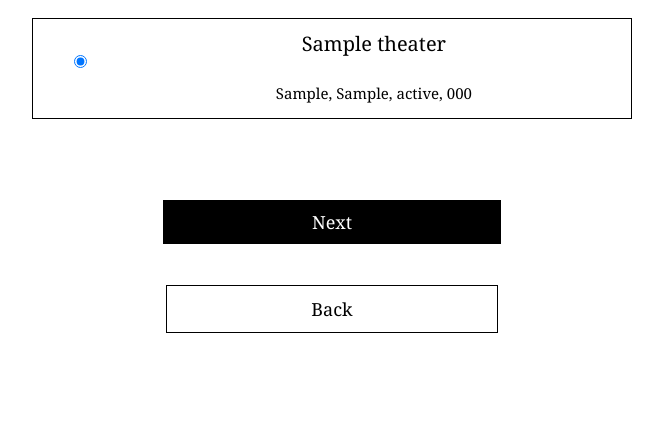
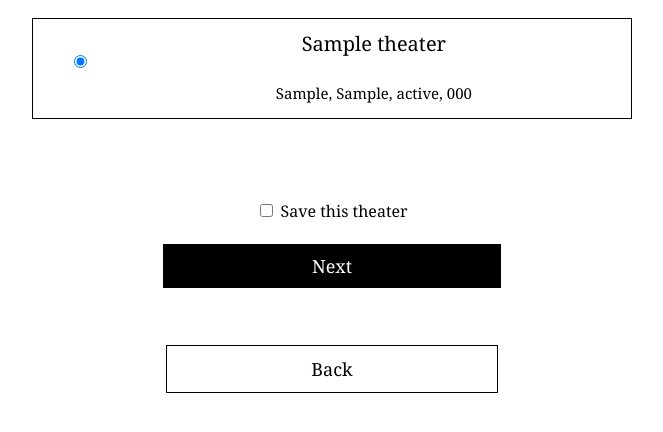
Before and after one commit to gauravtamhan/gtmovies, a PHP site: page /search_theater_result.php in a window 1280 px wide. Shown: the part 138-570 px from the top of the page, without its empty margins (308-971 px from the left). Run offline with PHP 8.4, Linux system fonts and the light colour scheme; the visitor is signed in with stand-in values (Sample User, id 1); tables that the repository leaves empty or names only in its code hold one stand-in row (values such as "Sample post"); data that the repository does not hold is empty.

Commit message:
up to date

```diff
--- a/search_theater_result.php
+++ b/search_theater_result.php
@@ -53,7 +53,7 @@
 
 <html>
 	<head>
-		<title>Theater Results</title>
+		<title>Choose Theater</title>
 
 		<style>
 			h1 {
@@ -201,6 +201,12 @@
             font-family: Georgia;
             cursor: hand;
          }
+
+         input[type = checkbox] {
+         	font-size: 18px;
+         	float: middle;
+         }
+
 		</style>
 	</head>
 	<body>
@@ -208,9 +214,10 @@
 
 
 			<?php
+				echo "<form id='form1' action='select_time.php' method='post'>";
 				echo "<table class='datatable' align='center'>";
 				if ($count > 0) {
-					echo "<form id='form1' action='select_time.php' method='post'>";
+
 					$i = 0;
 					while ($i < $count) {
 						echo "<tr class="."datatable".">";
@@ -237,20 +244,30 @@
 						echo "</tr>";
 						$i++;
 					}
-					echo "</form>";
+
 					echo "</table>";
 
+					// check box
+					// echo "<input type='checkbox' name='addToPrefferedTheaters' value='Yes' /> <label> Save this theater </label>";
+
 					echo "<table align='center' class='button-black'>";
+						echo "<tr class='button-black'>";
+				            echo "<td class='button-black'>";
+				              echo "<input type='checkbox' name='addToPrefferedTheaters' value='Yes' /> <label> Save this theater </label>";
+				            echo "</td>";
+				        echo "</tr>";
 				    	echo "<tr class='button-black'>";
 				            echo "<td class='button-black'>";
 				              echo "<input type='submit' form='form1' value='Next'/>";
 				            echo "</td>";
-				          echo "</tr>";
-				     	 echo "</table>";
+				        echo "</tr>";
+				    echo "</table>";
+				    echo "</form>";
 				} else {
 					echo "<p> Search did not find any results. </p>";
 				}
 			?>
+
 
      	 <table align="center" class="backbutton">
           <tr class="button">
--- a/select_time.php
+++ b/select_time.php
@@ -16,4 +16,10 @@
 		echo "Theater ".$selected_theater." was selected from the search.";
 	}
 
+	if (isset($_POST['addToPrefferedTheaters']) && $_POST['addToPrefferedTheaters'] == 'Yes') {
+	    echo "Added to preffered theaters.";
+	}
+
+
+
 ?>
```
Lines whose indentation alone changed are shown as unchanged.
